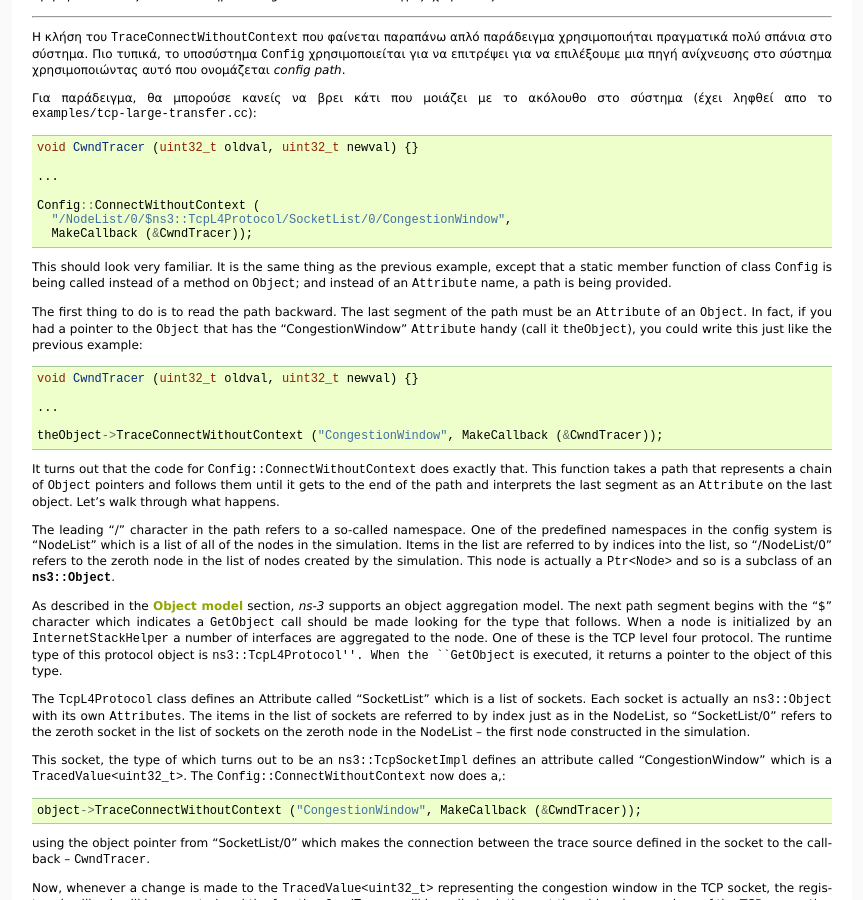
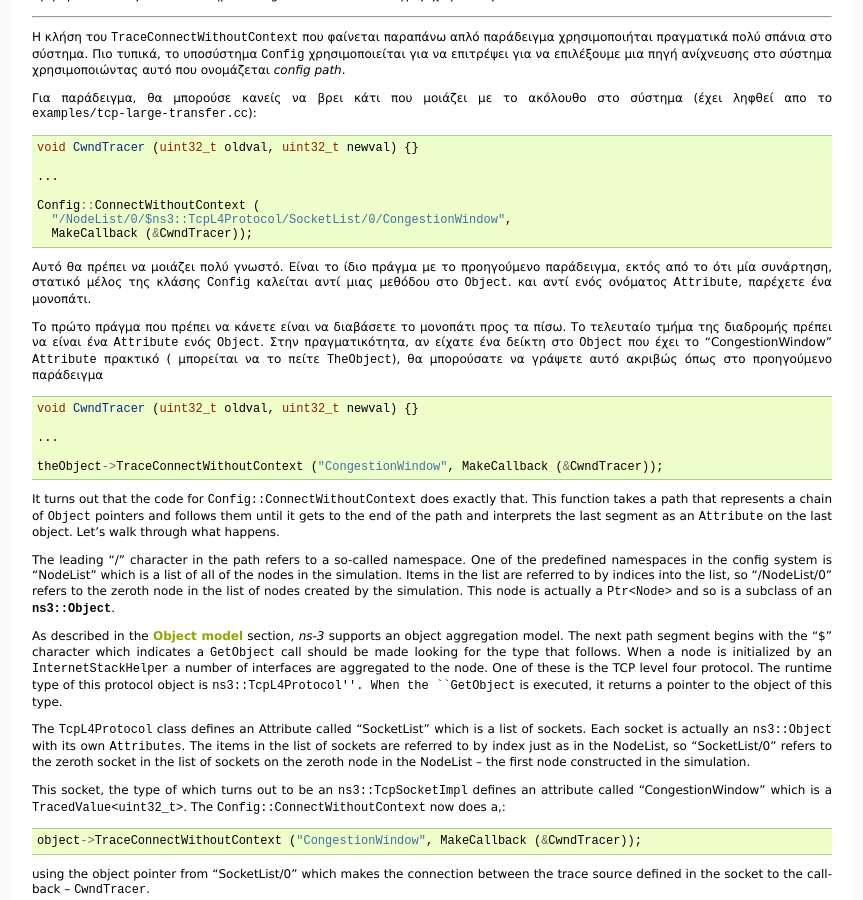
Before and after one commit to maupatras/ns3_team_2B, a Sphinx documentation site: the page built from ns-3.22/doc/manual-gr/source/tracing.rst, in a window 1280 px wide and 900 px high, scrolled down 2957 px. Shown: the whole window, without its empty margins (218-1081 px from the left). Built offline with Sphinx 7.4.7, drawn with Linux system fonts in a browser that asks for light colours; formulas are drawn with MathJax 3; pages that are not in the unit, such as notebooks, are missing from menus.

Commit message:
Update tracing.rst

```diff
--- a/ns-3.22/doc/manual-gr/source/tracing.rst
+++ b/ns-3.22/doc/manual-gr/source/tracing.rst
@@ -455,15 +455,27 @@ plain-old-data (POD). Operator=, operator++, operator--, operator+,
     "/NodeList/0/$ns3::TcpL4Protocol/SocketList/0/CongestionWindow",
     MakeCallback (&CwndTracer));
 
-This should look very familiar. It is the same thing as the previous example,
-except that a static member function of class ``Config`` is being called instead
-of a method on ``Object``; and instead of an ``Attribute`` name, a path is being
-provided.
+..
+ This should look very familiar. It is the same thing as the previous example,
+ except that a static member function of class ``Config`` is being called instead
+ of a method on ``Object``; and instead of an ``Attribute`` name, a path is being
+ provided.
 
-The first thing to do is to read the path backward. The last segment of the path
-must be an ``Attribute`` of an ``Object``. In fact, if you had a pointer to the
-``Object`` that has the "CongestionWindow" ``Attribute`` handy (call it
-``theObject``), you could write this just like the previous example::
+Αυτό θα πρέπει να μοιάζει πολύ γνωστό. Είναι το ίδιο πράγμα με το προηγούμενο παράδειγμα,
+εκτός από το ότι μία συνάρτηση, στατικό μέλος της κλάσης ``Config`` καλείται αντί
+μιας μεθόδου στο ``Object``. και αντί ενός ονόματος ``Attribute``, παρέχετε ένα μονοπάτι.
+
+..
+ The first thing to do is to read the path backward. The last segment of the path
+ must be an ``Attribute`` of an ``Object``. In fact, if you had a pointer to the
+ ``Object`` that has the "CongestionWindow" ``Attribute`` handy (call it
+ ``theObject``), you could write this just like the previous example::
+
+Το πρώτο πράγμα που πρέπει να κάνετε είναι να διαβάσετε το μονοπάτι προς τα πίσω.
+Το τελευταίο τμήμα της διαδρομής πρέπει να είναι ένα ``Attribute`` ενός ``Object``.
+Στην πραγματικότητα, αν είχατε ένα δείκτη στο ``Object`` που έχει το "CongestionWindow"
+``Attribute`` πρακτικό ( μπορείται να το πείτε ``TheObject``), θα μπορούσατε να γράψετε
+αυτό ακριβώς όπως στο προηγούμενο παράδειγμα ::
 
   void CwndTracer (uint32_t oldval, uint32_t newval) {}
 
```
